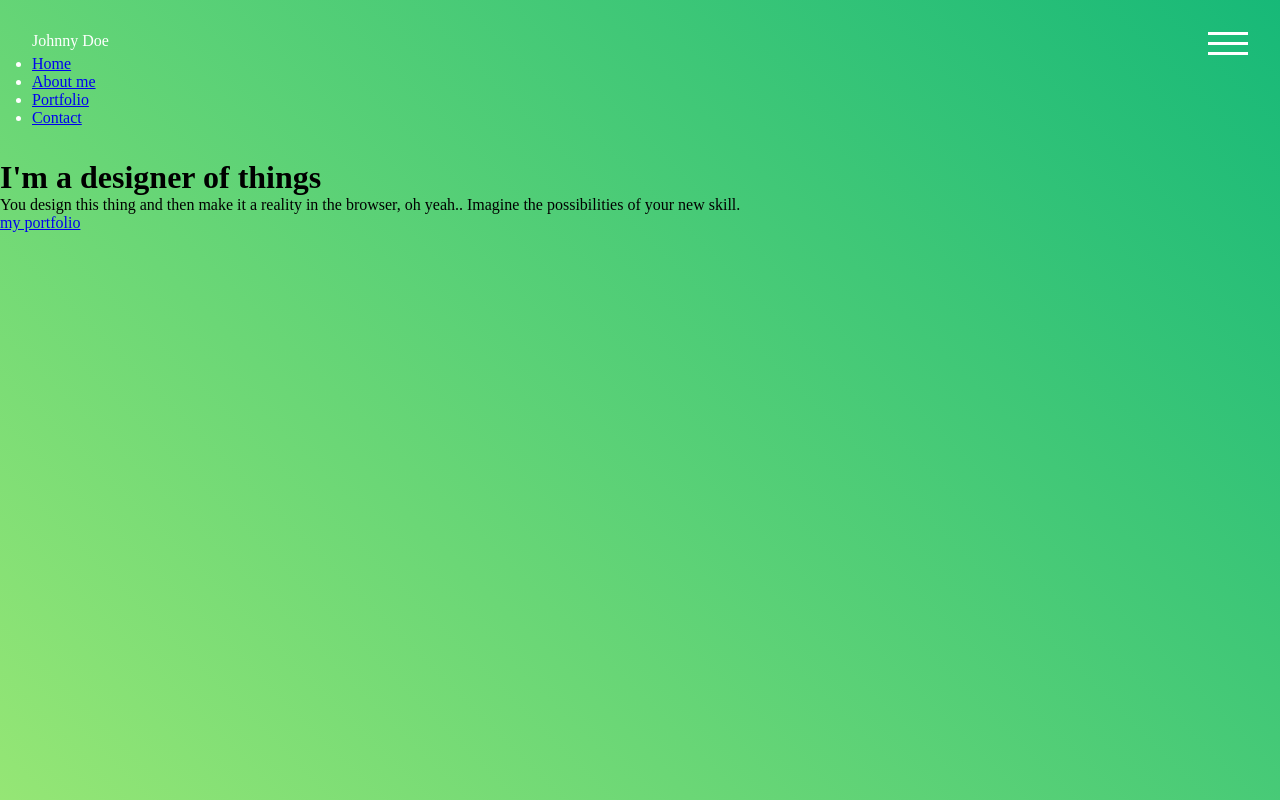
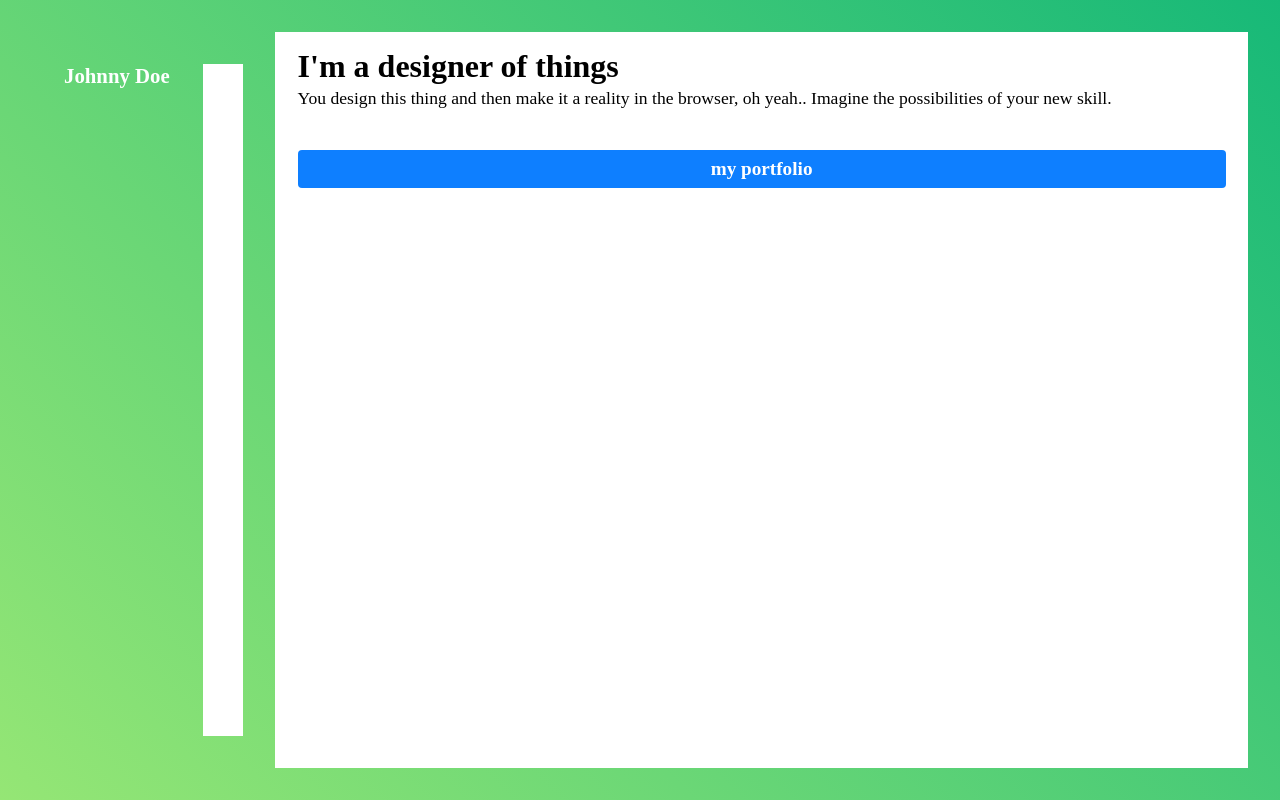
Before and after one commit to nikitaprodanov/WEBDesignFinalProjecct, a website: page home.html in a window 1280 px wide. Drawn offline with Linux system fonts and the light colour scheme.

```diff
--- a/home.html
+++ b/home.html
@@ -7,27 +7,35 @@
         <title>HOME</title>
     </head>
     <body>
+
         <div class="navigation">
+
             <div class="user">
                 <div id="avatar"></div>
-                <figcaption>Johnny Doe</figcaption>
+                <span class="username">Johnny Doe</span>
             </div>
+
             <img src="./images/menu.svg">
-            <nav>
+
+            <div class="links">
+
                 <ul>
                     <li><a href="#">Home</a></li>
                     <li><a href="#">About me</a></li>
                     <li><a href="#">Portfolio</a></li>
                     <li><a href="#">Contact</a></li>
                 </ul>
-            </nav>
+
+            </div>
+
         </div>
-        <main>
+
+        <div class="main-section">
             <h1>I'm a designer of things</h1>
             <p>You design this thing and then make it a reality in the browser, oh yeah.. Imagine the possibilities of your new skill.</p>
 
             <a href="#" class="cta">my portfolio</a>
-        </main>
+        </div>
 
 
         <script>
--- a/scss/home/_home-body.scss
+++ b/scss/home/_home-body.scss
@@ -6,4 +6,10 @@
     filter: progid:DXImageTransform.Microsoft.gradient( startColorstr='#95e675', endColorstr='#17b978',GradientType=1 );
     overflow-x: hidden;
     background-attachment: fixed;
+
+    @include desktop {
+        display: grid;
+        grid-template-columns: 20% auto;
+        padding: 2em;
+    }
 }
--- a/scss/home/_home-imports.scss
+++ b/scss/home/_home-imports.scss
@@ -10,4 +10,4 @@
 
 @import 'home-navigation';
 
-@import 'home-user';
+@import 'home-main';
--- /dev/null
+++ b/scss/home/_home-main.scss
@@ -0,0 +1,26 @@
+.main-section {
+    background: #fff;
+    padding: 1em 1.4em;
+
+    h1 {
+        margin: 0;
+    }
+
+    p {
+        font-size: 1.1em;
+        line-height: 1.5em;
+    }
+
+    .cta {
+        display: block;
+        color: #fff;
+        background: #0E7FFF;
+        text-decoration: none;
+        padding: 8px 50px;
+        font-size: 1.2em;
+        text-align: center;
+        font-weight: bold;
+        border-radius: 4px;
+        margin: 2em 0;
+    }
+}
--- /dev/null
+++ b/scss/home/_home-nav-links.scss
@@ -0,0 +1,30 @@
+.links {
+    background: #fff;
+
+    .active {
+        position: absolute;
+        display: block;
+        background: #fff;
+        width: 50%;
+        left: 0;
+        top: 0;
+        height: 100%;
+    }
+
+    ul {
+        display: none;
+        list-style-type: none;
+        margin: 0;
+        padding: 0;
+
+        a {
+            text-decoration: none;
+            text-transform: uppercase;
+            font-size: .8em;
+            display: block;
+            padding: 1.5em 3em;
+            background-color: rgba(255,255,255,.35);
+            color: #000;
+        }
+    }
+}
--- a/scss/home/_home-navigation.scss
+++ b/scss/home/_home-navigation.scss
@@ -3,4 +3,22 @@
     display: grid;
     grid-template-columns: auto 40px;
     padding: 2em;
+
+    @import 'home-user';
+
+    img {
+        width: 40px;
+        cursor: pointer;
+
+        @include desktop {
+            display: none;
+        }
+    }
+
+    .username {
+        font-size: 1.3em;
+        font-weight: bold;
+    }
+
+    @import 'home-nav-links';
 }
```
Also changed, not shown: css/home/home.css.
